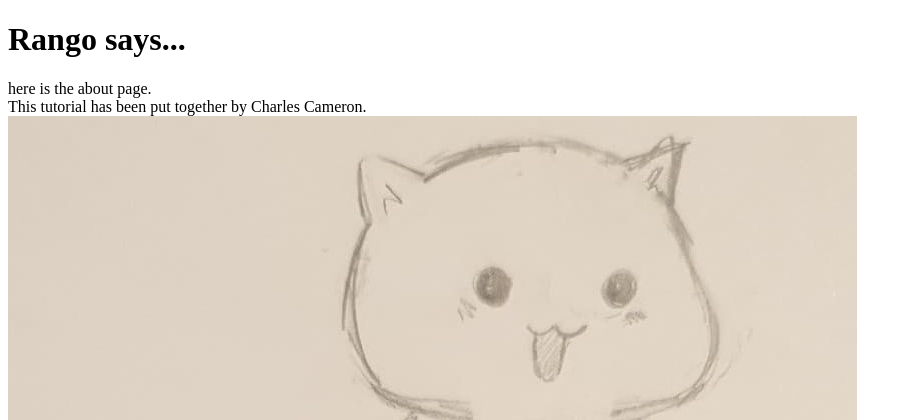
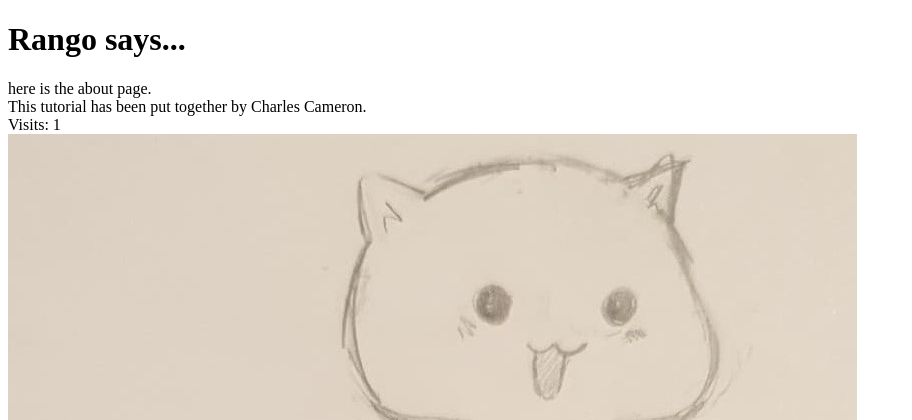
Before and after one commit to 2375365C/tango_with_django_project, a Django app: page /rango/about/ in a window 1280 px wide. Shown: the top 420 px of the page, without its empty margins (0-912 px from the left). Run offline with Django 3.2, Linux system fonts and the light colour scheme; data that the repository does not hold is empty.

Commit message:
Completed chapter 10

```diff
--- a/rango/views.py
+++ b/rango/views.py
@@ -6,6 +6,35 @@ from django.shortcuts import redirect
 from django.urls import reverse
 from django.contrib.auth import authenticate, login, logout
 from django.contrib.auth.decorators import login_required
+from datetime import datetime
+
+# helper method to get cookies from the server
+def get_server_side_cookie(request, cookie, default_val=None):
+	val = request.session.get(cookie)
+	if not val:
+		val = default_val
+	return val
+
+# cookie handling helper method
+def visitor_cookie_handler(request):
+	# Get the number of visits
+	visits = int(get_server_side_cookie(request, 'visits', '1'))
+	last_visit_cookie = get_server_side_cookie(request, 'last_visit', str(datetime.now()))
+	last_visit_time = datetime.strptime(last_visit_cookie[:-7], '%Y-%m-%d %H:%M:%S')
+
+	# If it's been more than a day since the last visit, then:
+	# increment visits counter and update time in last visit cookie
+	if (datetime.now() - last_visit_time).days > 0:
+		visits = visits + 1
+		request.session['last_visit'] = str(datetime.now())
+
+	else:
+		# Set a new, up-to-date last visit cookie
+		request.session['last_visit'] = last_visit_cookie
+
+	# Update/set the visits cookie
+	request.session['visits'] = visits
+
 
 def index(request):
 	# Query the database for a list of ALL categories currently stored.
@@ -13,15 +42,24 @@ def index(request):
 	# Retrieve the top 5 only (or all if less than 5).
 	category_list = Category.objects.order_by('-likes')[:5]
 	pages_list = Page.objects.order_by('-views')[:5]
+
 	context_dict = {}
 	context_dict['boldmessage'] = 'Crunchy, creamy, cookie, candy, cupcake!'
 	context_dict['categories'] = category_list
 	context_dict['pages'] = pages_list
-	# Render the response and send it back!
+
+	# Update visits cookie
+	visitor_cookie_handler(request)
+
+	# Render the response and return it
 	return render(request, 'rango/index.html', context=context_dict)
 
 def about(request):
-	return render(request, 'rango/about.html')
+	# Look for visits cookie in server
+	visitor_cookie_handler(request)
+	context_dict = {'visits' : request.session['visits']}
+
+	return render(request, 'rango/about.html', context=context_dict)
 
 def show_category(request, category_name_slug):
 	context_dict = {}
--- a/templates/rango/about.html
+++ b/templates/rango/about.html
@@ -10,6 +10,7 @@
 	<div>
 		here is the about page.<br />
 		This tutorial has been put together by Charles Cameron.<br />
+		Visits: {{ visits }}
 	</div>
 	<div>
 		<img src="{% static 'images/rango.jpg' %}" alt="Picture of Rango" /><br/>
```
